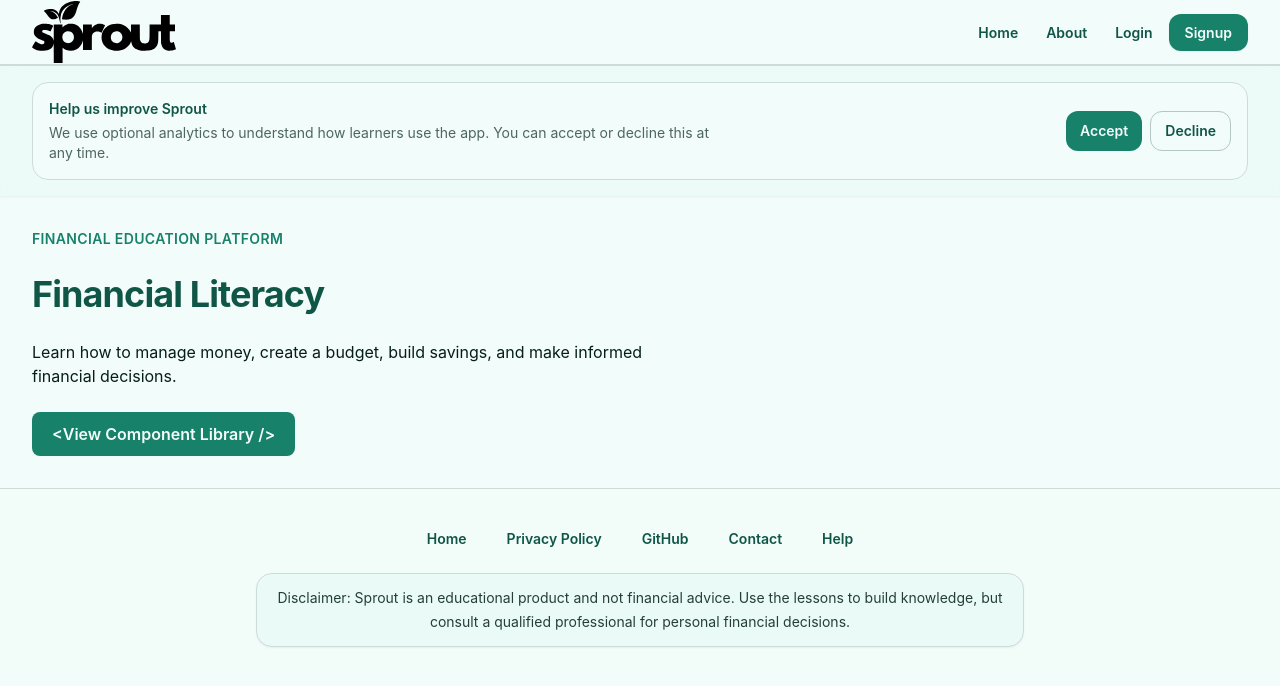
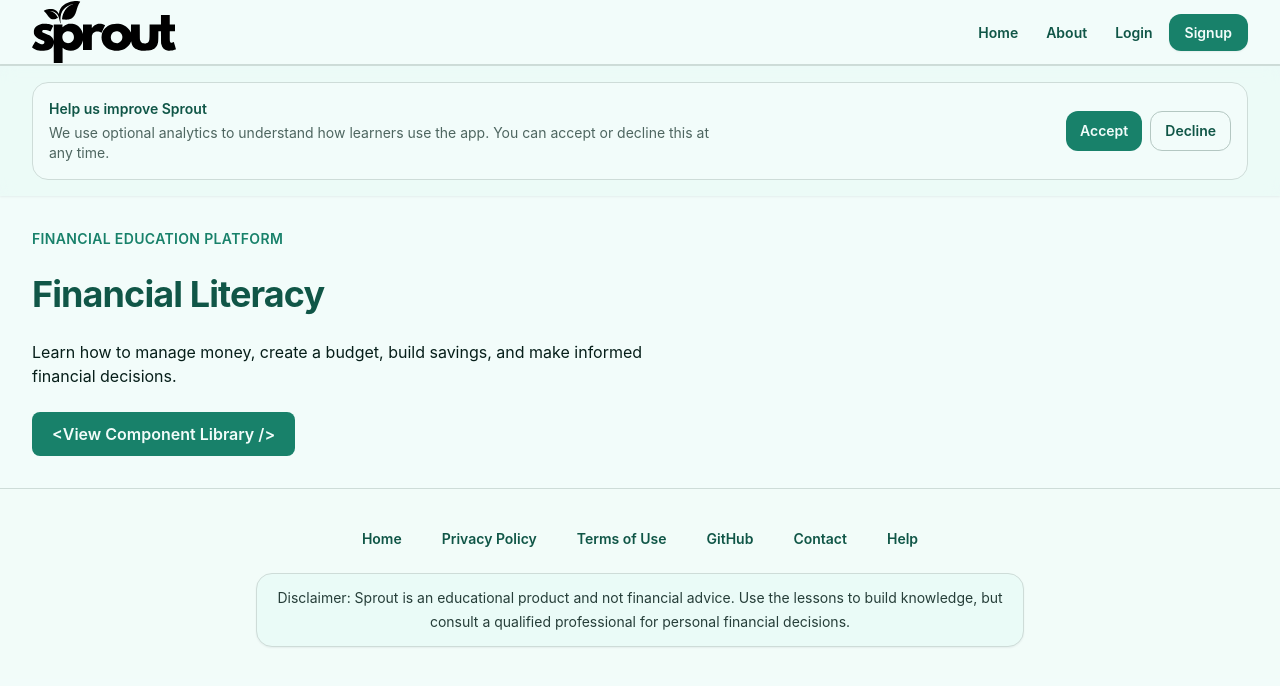
Before and after one commit to Code-the-Dream-School/summer-26-js-practicum-team2, a React (Vite) app in the folder frontend/: page / in a window 1280 px wide. Shown: the top 686 px of the page. Built offline with nearby package versions, Linux system fonts and the light colour scheme.

Commit message:
Add Terms of Use Link to Footer

```diff
--- a/frontend/src/components/ui/Footer.jsx
+++ b/frontend/src/components/ui/Footer.jsx
@@ -3,6 +3,7 @@ import { Link } from 'react-router'
 const footerLinks = [
   { label: 'Home', to: '/' },
   { label: 'Privacy Policy', to: '/privacy' },
+  { label: 'Terms of Use', to: '/terms' },
   {
     label: 'GitHub',
     href: 'https://github.com/Code-the-Dream-School/summer-26-js-practicum-team2',
```
